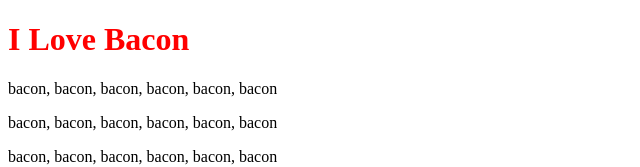
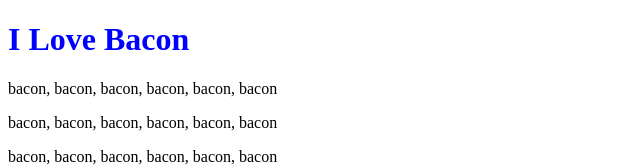
Before and after one commit to masonk16/100_days_of_code_projects, a plain HTML site: page bacon-fansite/index.html in a window 1280 px wide. Shown: the top 167 px of the page, without its empty margins (0-640 px from the left). Drawn offline with Linux system fonts and the light colour scheme.

Commit message:
Test ids and classes

```diff
--- a/bacon-fansite/css/styles.css
+++ b/bacon-fansite/css/styles.css
@@ -13,3 +13,7 @@ h1 {
 .broccoli {
     background-color: red;
 }
+
+#heading {
+    color: blue;
+}
--- a/bacon-fansite/index.html
+++ b/bacon-fansite/index.html
@@ -8,7 +8,7 @@
 </head>
 
 <body>
-  <h1>I Love Bacon</h1>
+  <h1 id="heading">I Love Bacon</h1>
   <p>bacon, bacon, bacon, bacon, bacon, bacon</p>
   <p>bacon, bacon, bacon, bacon, bacon, bacon</p>
   <p>bacon, bacon, bacon, bacon, bacon, bacon</p>
```
